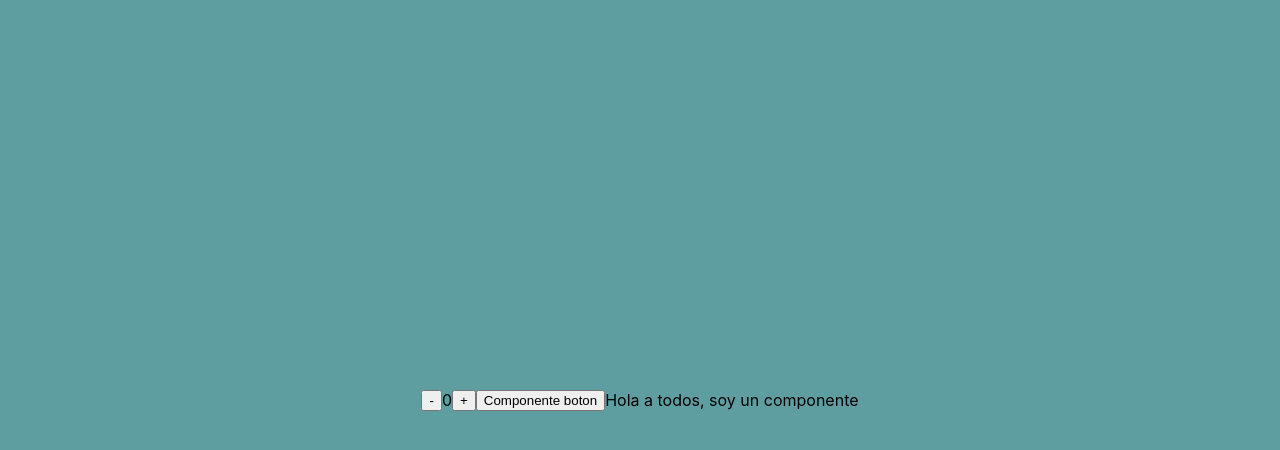
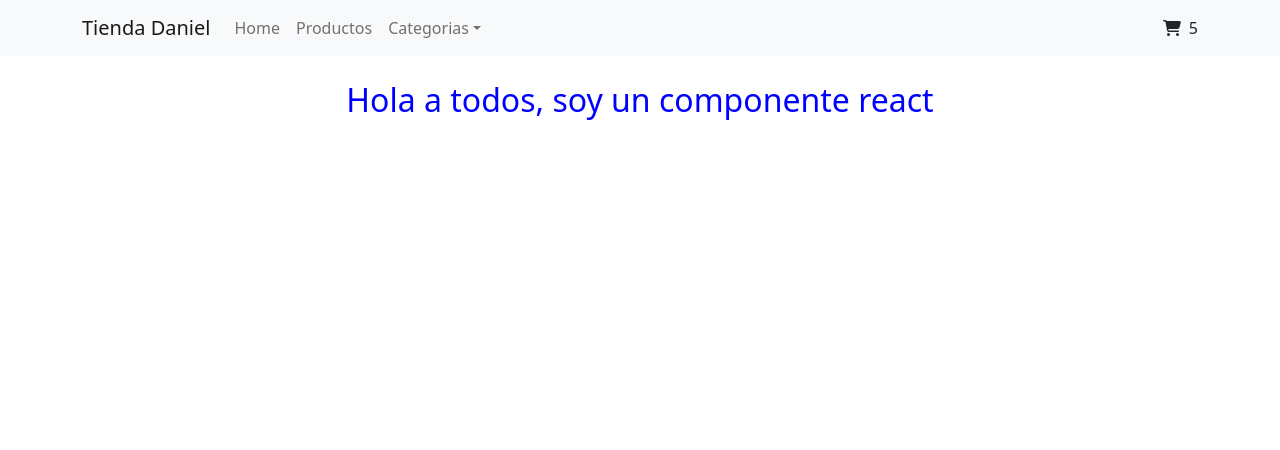
Before and after one commit to danoalanis/react-54965, a React (Create React App) app: page / in a window 1280 px wide. Shown: the top 450 px of the page. Built offline with nearby package versions, Linux system fonts and the light colour scheme.

Commit message:
Se agrega primera preentrega

```diff
--- a/package.json
+++ b/package.json
@@ -3,10 +3,15 @@
   "version": "0.1.0",
   "private": true,
   "dependencies": {
+    "@fortawesome/fontawesome-svg-core": "^6.4.0",
+    "@fortawesome/free-solid-svg-icons": "^6.4.0",
+    "@fortawesome/react-fontawesome": "^0.2.0",
     "@testing-library/jest-dom": "^5.16.5",
     "@testing-library/react": "^13.4.0",
     "@testing-library/user-event": "^13.5.0",
+    "bootstrap": "^5.2.3",
     "react": "^18.2.0",
+    "react-bootstrap": "^2.7.4",
     "react-dom": "^18.2.0",
     "react-scripts": "5.0.1",
     "web-vitals": "^2.1.4"
--- a/src/App.jsx
+++ b/src/App.jsx
@@ -1,36 +1,15 @@
-import { useState } from "react";
 import "./App.css";
-import LabelComponent from "./components/LabelComponent";
-import ButtonComponent from "./components/ButtonComponent";
+import 'bootstrap/dist/css/bootstrap.min.css';
+
+import NavBar from "./components/NavBar";
+import ItemListContainer from "./components/ItemListContainer";
 
 const App = () => {
-  const [count, setCount] = useState(0);
-
-  const handleSumar = () => {
-    setCount(count + 1);
-  };
-
-  const handleRestar = () => {
-    setCount(count - 1);
-  };
 
   return (
     <div className="App">
-      <div
-        style={{
-          display: "flex",
-          justifyContent: "center",
-          alignItems: "center",
-          width: "100vw",
-          height: "100vh",
-        }}
-      >
-        <button onClick={handleRestar}>-</button>
-        <span>{count}</span>
-        <button onClick={handleSumar}>+</button>
-        <ButtonComponent />
-        <LabelComponent />
-      </div>
+      <NavBar />
+      <ItemListContainer greeting="Hola a todos, soy un componente react"/>
     </div>
   );
 };
--- a/src/components/ButtonComponent.jsx
+++ /dev/null
@@ -1,12 +0,0 @@
-import React from 'react'
-
-const ButtonComponent = () => {
-    const handleSaludo = () => {
-        console.log("Hola soy un componente boton")
-    }
-  return (
-    <button onClick={handleSaludo}>Componente boton</button>
-  )
-}
-
-export default ButtonComponent
--- /dev/null
+++ b/src/components/CartWidget.jsx
@@ -0,0 +1,21 @@
+import React from "react";
+import { FontAwesomeIcon } from "@fortawesome/react-fontawesome";
+import { faCartShopping } from "@fortawesome/free-solid-svg-icons";
+
+const CartWidget = () => {
+  return (
+    <div
+      style={{
+        display: "flex",
+        width: "35px",
+        justifyContent: "space-between",
+        alignItems: "center",
+      }}
+    >
+      <FontAwesomeIcon icon={faCartShopping} />
+      <span>5</span>
+    </div>
+  );
+};
+
+export default CartWidget;
--- /dev/null
+++ b/src/components/ItemListContainer.jsx
@@ -0,0 +1,11 @@
+import React from "react";
+
+const ItemListContainer = ({ greeting }) => {
+  return (
+    <div style={{ fontSize: "2rem", color: "#0000ff", margin: "20px" }}>
+      {greeting}
+    </div>
+  );
+};
+
+export default ItemListContainer;
--- a/src/components/LabelComponent.jsx
+++ /dev/null
@@ -1,9 +0,0 @@
-import React from 'react'
-
-const LabelComponent = () => {
-  return (
-    <div>Hola a todos, soy un componente</div>
-  )
-}
-
-export default LabelComponent
--- /dev/null
+++ b/src/components/NavBar.jsx
@@ -0,0 +1,33 @@
+import React from "react";
+import Container from 'react-bootstrap/Container';
+import Nav from 'react-bootstrap/Nav';
+import Navbar from 'react-bootstrap/Navbar';
+import NavDropdown from 'react-bootstrap/NavDropdown';
+import CartWidget from "./CartWidget";
+
+const NavBar = () => {
+  return (
+    <Navbar bg="light" expand="lg">
+      <Container>
+        <Navbar.Brand href="#home">Tienda Daniel</Navbar.Brand>
+        <Navbar.Toggle aria-controls="basic-navbar-nav" />
+        <Navbar.Collapse id="basic-navbar-nav">
+          <Nav className="me-auto">
+            <Nav.Link href="#home">Home</Nav.Link>
+            <Nav.Link href="#link">Productos</Nav.Link>
+            <NavDropdown title="Categorias" id="basic-nav-dropdown">
+              <NavDropdown.Item href="#action/3.1">Zapatillas</NavDropdown.Item>
+              <NavDropdown.Item href="#action/3.2">
+                Remeras
+              </NavDropdown.Item>
+              <NavDropdown.Item href="#action/3.3">Pantalones</NavDropdown.Item>
+            </NavDropdown>
+          </Nav>
+          <CartWidget />
+        </Navbar.Collapse>
+      </Container>
+    </Navbar>
+  );
+};
+
+export default NavBar;
```
Also changed, not shown: 1 other file (tests, documents, lock files or other folders).
